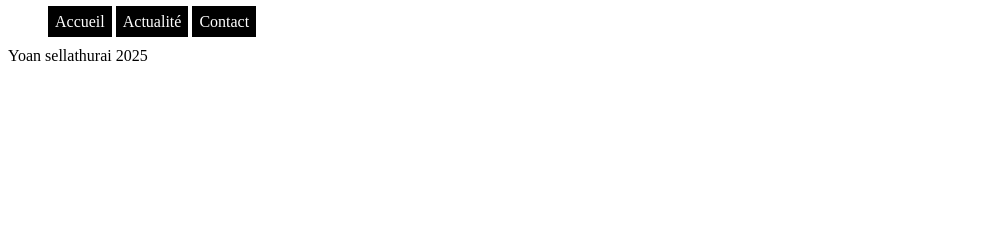
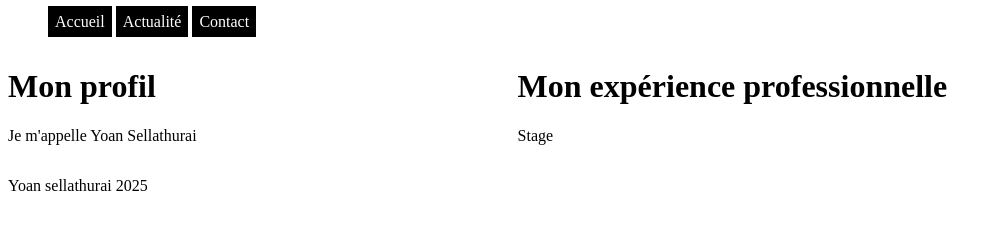
Before and after one commit to yoansellth/portfolio-2-, a plain HTML site: page index.html in a window 1280 px wide. Shown: the part 424-654 px from the top of the page, without its empty margins (0-1002 px from the left). Drawn offline with Linux system fonts and the light colour scheme.

Commit message:
nouveauté

```diff
--- a/index.html
+++ b/index.html
@@ -37,7 +37,25 @@
   </nav>
   <!--contenue sous forme de boite-->
   <div id="content">
+    <div class="leftbox">
+      <h1>
+        Mon profil
+      </h1>
+      <p>
+        Je m'appelle Yoan Sellathurai
+      </p>
 
+    </div>
+
+    <div class="rightbox">
+      <h1>
+        Mon expérience professionnelle
+      </h1>
+      <p>
+        Stage
+      </p>
+
+    </div>
 
   </div>
   <!--pied de page -->
--- a/style.css
+++ b/style.css
@@ -1,3 +1,22 @@
+div#content div{
+    display:inline-block;
+    width:40%;
+
+}
+
+
+
+div#content div.leftbox{
+
+}
+
+div#content div.rightbox{
+
+}
+
+
+
+
 
 
 
```
